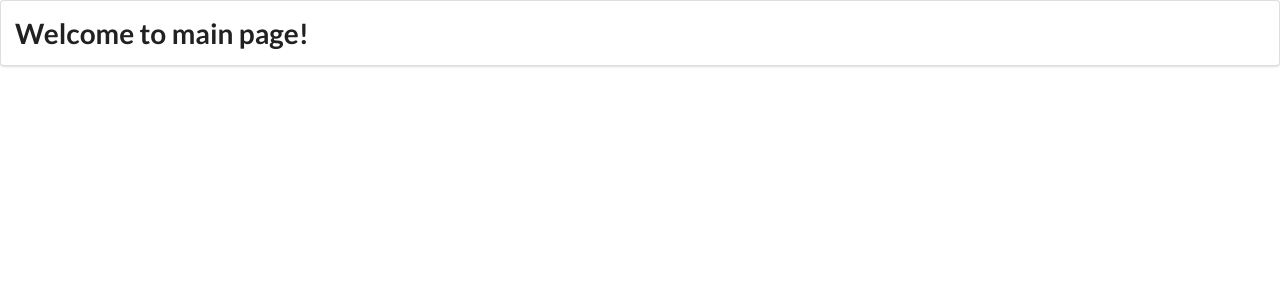
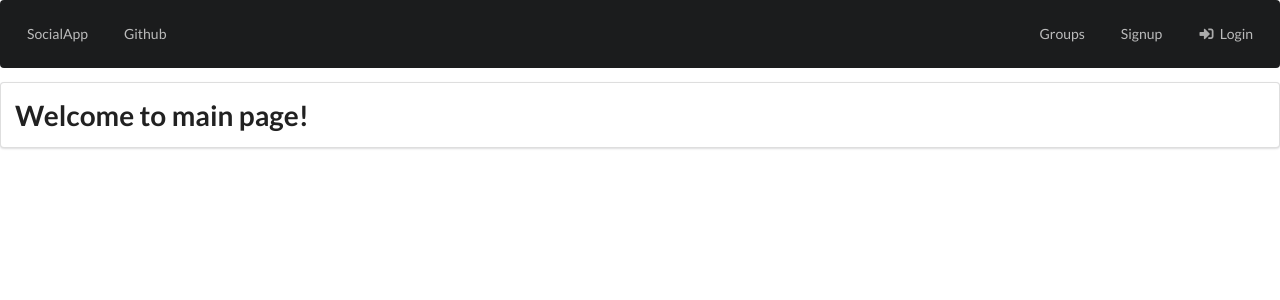
Before and after one commit to prodev963/social_app_project, a Django app: page / in a window 1280 px wide. Shown: the top 300 px of the page. Run offline with Django 4.2, Linux system fonts and the light colour scheme.

Commit message:
acc templates

```diff
--- /dev/null
+++ b/social_project/accounts/urls.py
@@ -0,0 +1,12 @@
+from django.urls import re_path, path
+from django.contrib.auth import views as auth_views
+from . import views
+
+app_name = 'accounts'
+
+
+urlpatterns = [
+    path('login/', auth_views.LoginView.as_view(template_name='accounts/login.html'), name='login'),
+    path('logout/', auth_views.LogoutView.as_view(),name='logout'),
+    path('signup/', views.SignUpView.as_view(), name='signup'),
+]
--- a/social_project/accounts/views.py
+++ b/social_project/accounts/views.py
@@ -4,7 +4,7 @@ from django.views.generic import FormView,ListView,CreateView,UpdateView,DeleteV
 from . import models,forms
 # Create your views here.
 
-class SignUp(CreateView):
+class SignUpView(CreateView):
     form_class = forms.UserCreateForm
     success_url = reverse_lazy('login')
     template_name: str = 'accounts/signup.html '
--- a/social_project/social_project/urls.py
+++ b/social_project/social_project/urls.py
@@ -19,5 +19,8 @@ from . import views
 
 urlpatterns = [
     path('admin/', admin.site.urls),
-    path('', views.HomePage.as_view(), name='home')
+
+    path('', views.HomePage.as_view(), name='home'),
+    path('accounts/', include('accounts.urls',namespace='accounts')),
+    path('accounts/', include('django.contrib.auth.urls')),
 ]
--- a/social_project/templates/base.html
+++ b/social_project/templates/base.html
@@ -11,6 +11,25 @@
 </head>
 <body>
 
+    <div class="ui inverted segment">
+        <div class="ui inverted secondary menu">
+          <a class="item" href="{% url 'home' %}">SocialApp</a>
+          <a class="item" href="https://www.github.com">Github</a>
+          <div class="right menu">
+            {% if user.is_authenticated %}
+              <a class="item" href="">Post</a>
+              <a class="item" href="">Groups</a>
+              <a class="item" href="">Create Group</a>
+              <a class="item" href="{% url 'accounts:logout' %}">Logout</a>
+              <a class="item" href="">Welcome {{user.username}}</a>
+            {% else %}
+               <a class="item" href="">Groups</a>
+               <a class="item" href="{% url 'accounts:signup' %}">Signup</a>
+               <a class="item" href="{% url 'accounts:login' %}"><i class="sign in alternate icon"></i>Login</a>
+            {% endif %}
+          </div>
+        </div>
+      </div>
 
 
     {% block body_block %}
```
Also changed, not shown: social_project/accounts/templates/accounts/login.html (+11 -0 lines), social_project/accounts/templates/accounts/signup.html (+11 -0 lines), social_project/db.sqlite3.
